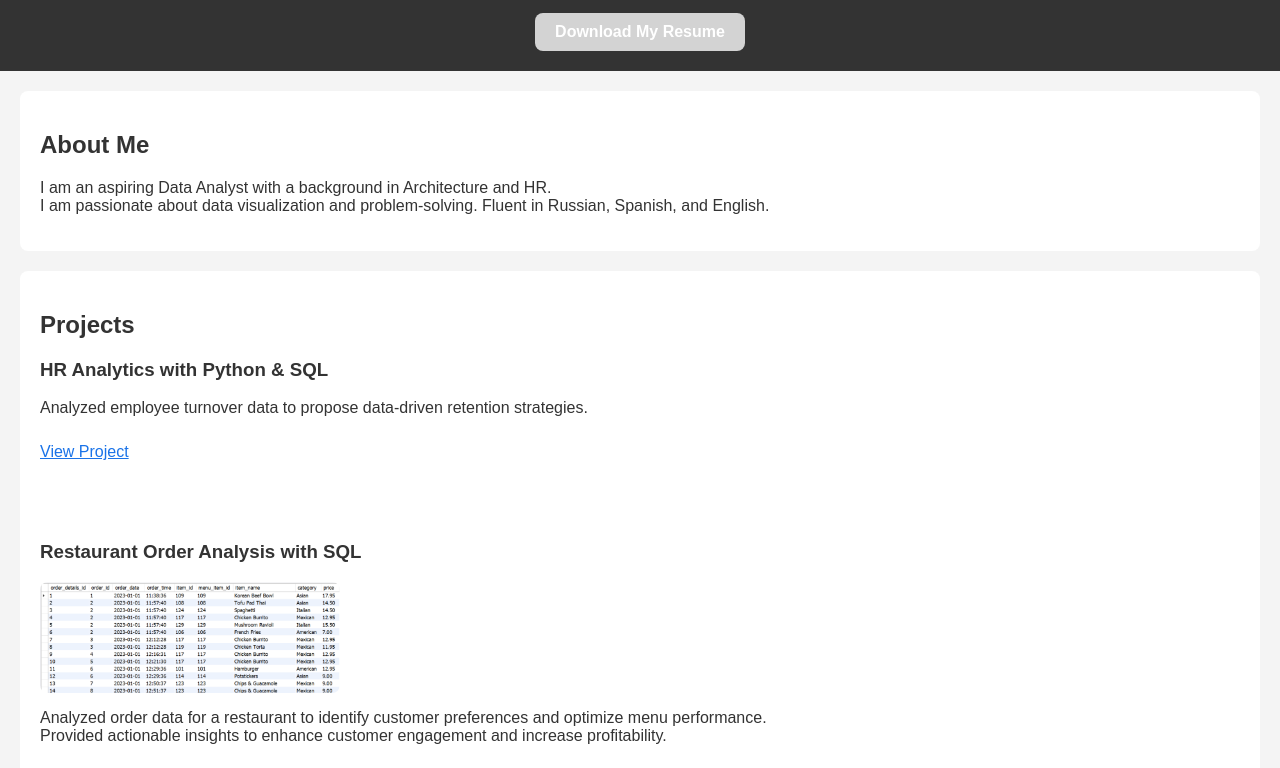
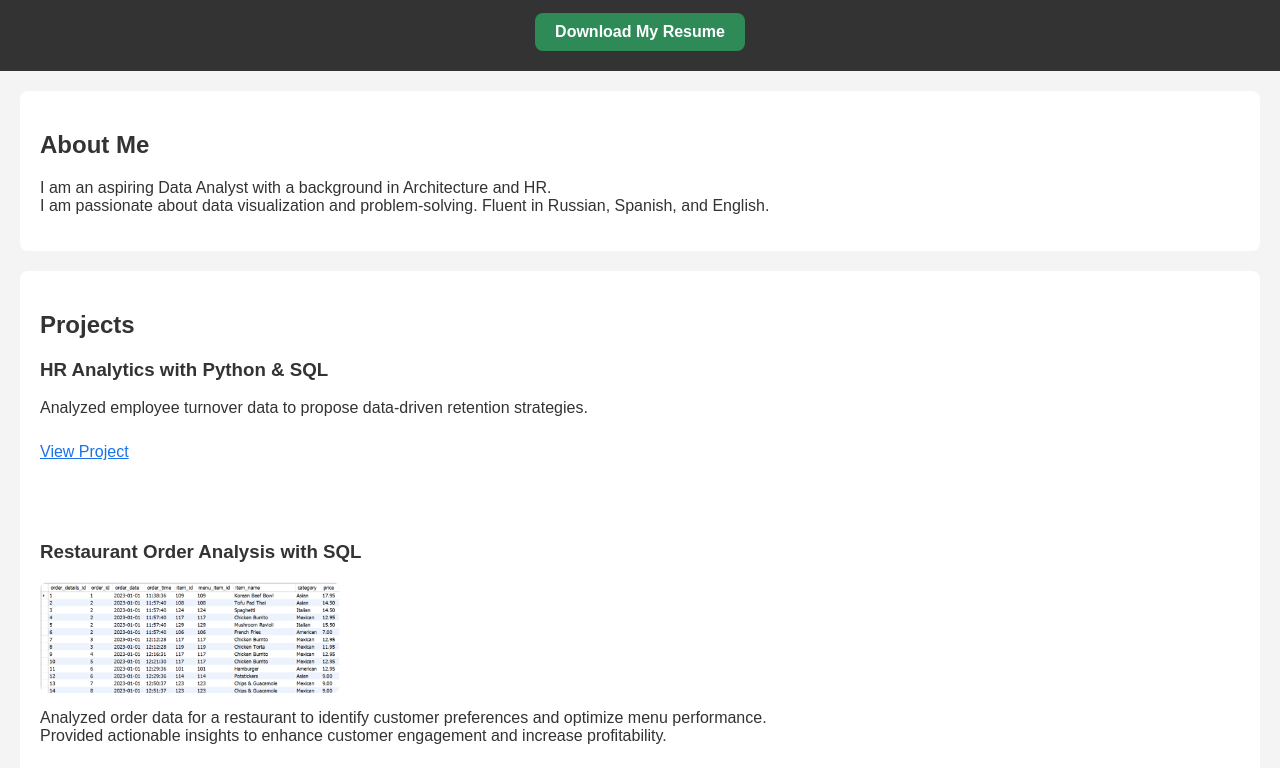
Before and after one commit to Obu541/Portfolio, a plain HTML site: page index.html in a window 1280 px wide. Shown: the part 296-1064 px from the top of the page. Drawn offline with Linux system fonts and the light colour scheme.

Commit message:
Update style.css

```diff
--- a/style.css
+++ b/style.css
@@ -68,7 +68,7 @@ footer {
 
 .button {
   display: inline-block;
-  background-color: #d3d3d3;
+  background-color: #2e8b57;
   color: white;
   padding: 10px 20px;
   border-radius: 8px;
@@ -77,5 +77,5 @@ footer {
 }
 
 .button:hover {
-  background-color: #4f4f4f;
+  background-color: #246b45;
 }
```
